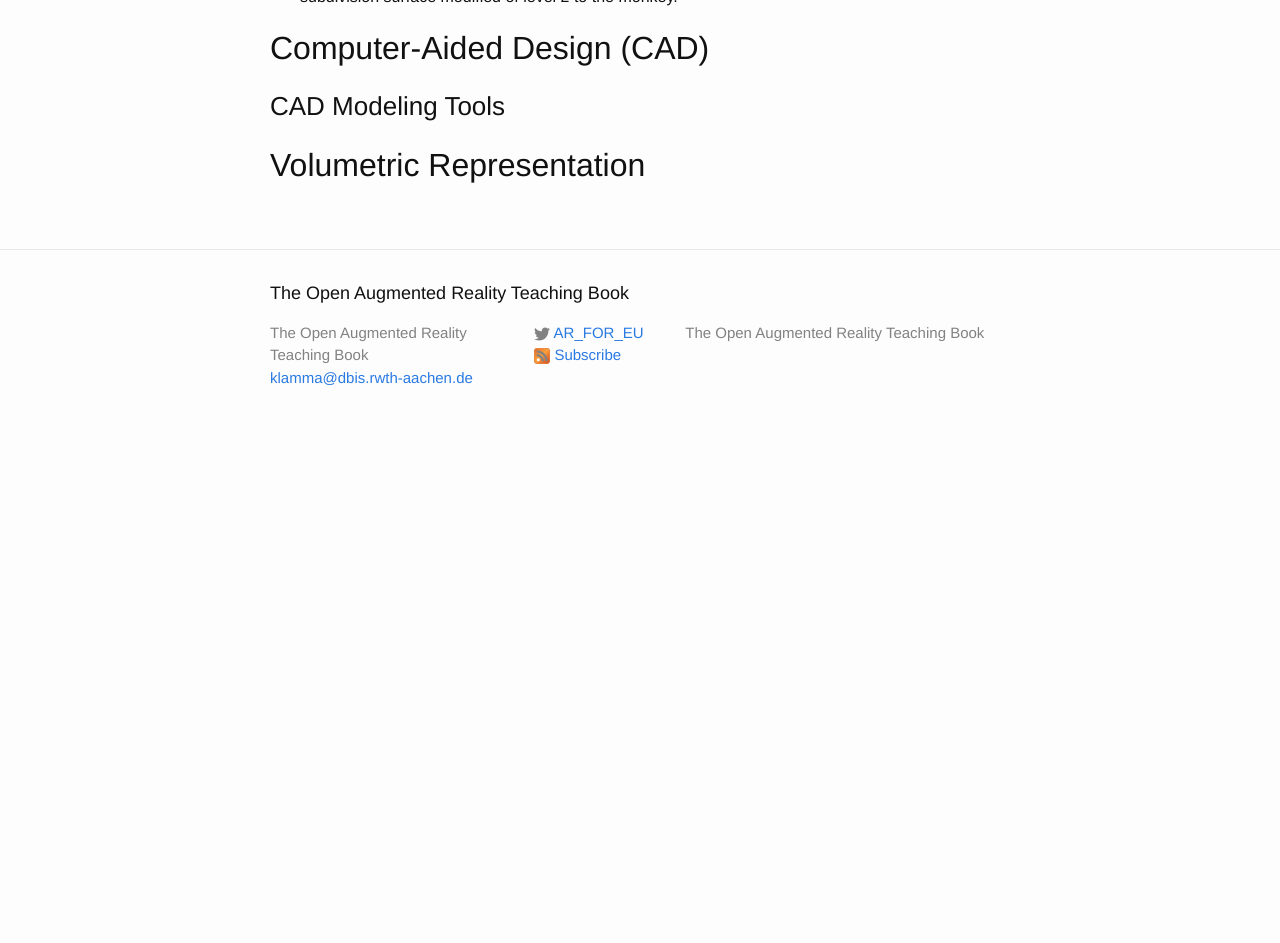
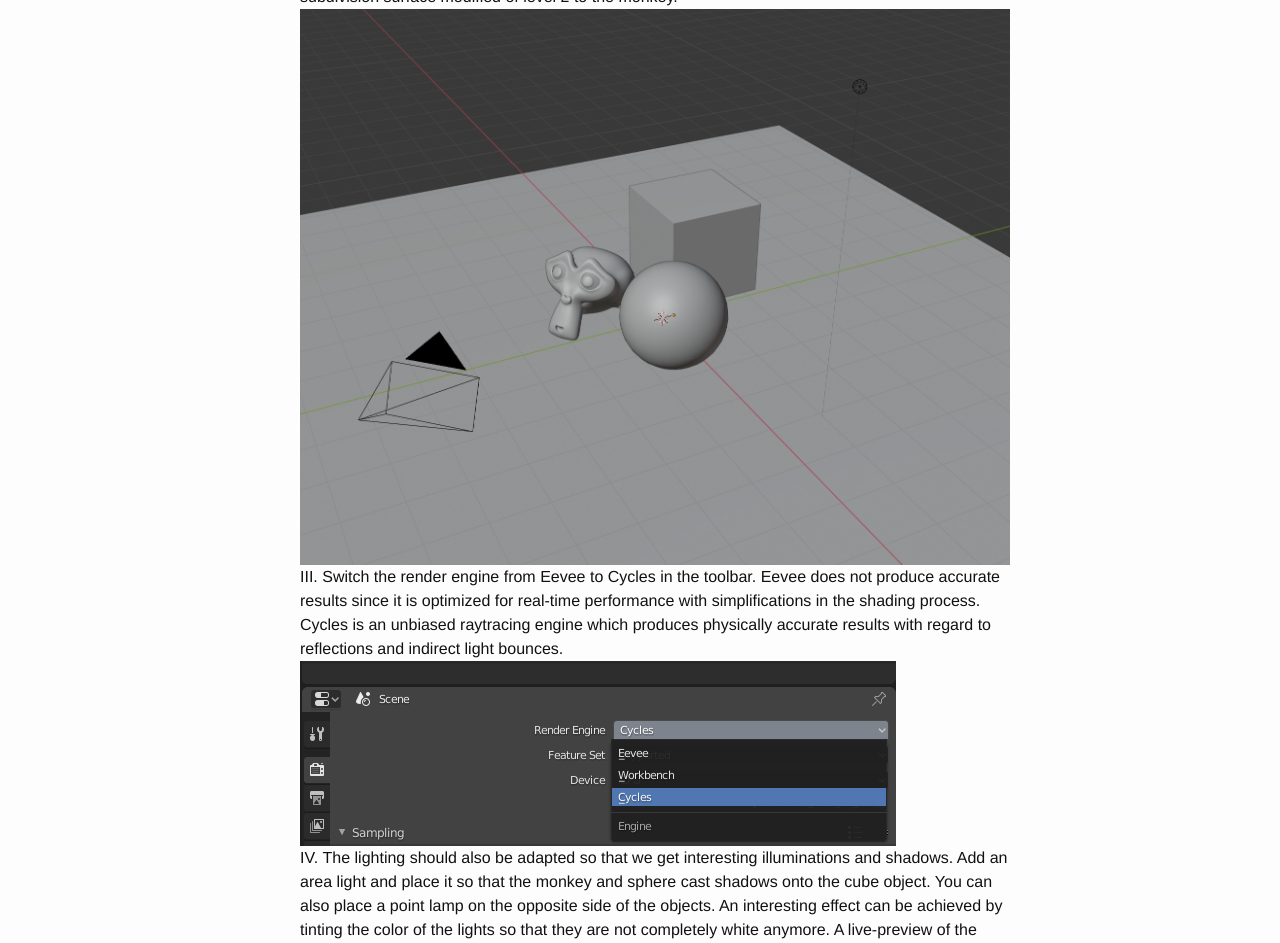
Before and after one commit to klamma/ar-for-eu-book, a Jekyll site: the page built from _pages/chapters/modeling.md, in a window 1280 px wide and 1400 px high, scrolled down 19307 px. Shown: the top 943 px of the window. Built offline with Jekyll 4.4.1, drawn with Linux system fonts in a browser that asks for light colours; nearby versions of some CDN libraries; before the commit the page ends 19756 px from its top, so only the background shows below that; some of the changed text lies outside the part shown.

Commit message:
continued on texture baking tutorial (modeling)

```diff
--- a/_pages/chapters/modeling.md
+++ b/_pages/chapters/modeling.md
@@ -456,6 +456,21 @@ They can be recovered by baking the normals of the high-resolution mesh onto the
 2. Select the sphere and monkey objects by left clicking on them (you can also select multiple objects by holding down `Shift` while left clicking).
    After that perform a right-click and select *Shade Smooth* which gets rid of their facetted look.
    With the monkey selected, press `Ctrl + 2` to add a subdivision surface modified of level 2 to the monkey.
+   ![Scene Setup]({{pathToRoot}}/assets/figures/modeling/TextureBakingExercise/1SceneSetup.png)
+3. Switch the render engine from Eevee to Cycles in the toolbar.
+   Eevee does not produce accurate results since it is optimized for real-time performance with simplifications in the shading process.
+   Cycles is an unbiased raytracing engine which produces physically accurate results with regard to reflections and indirect light bounces.
+   ![Switch Engine]({{pathToRoot}}/assets/figures/modeling/TextureBakingExercise/SwitchEngine.png)
+4. The lighting should also be adapted so that we get interesting illuminations and shadows.
+   Add an area light and place it so that the monkey and sphere cast shadows onto the cube object.
+   You can also place a point lamp on the opposite side of the objects.
+   An interesting effect can be achieved by tinting the color of the lights so that they are not completely white anymore.
+   A live-preview of the lighting situation can be seen by pressing `Z` and selecting *Rendered*.
+   In this preview mode, all viewport operations such as moving the view, moving objects or changing the light color and intensity are still possible.
+5. Add materials to the objects and give them some distinct colors.
+   ![Render Preview]({{pathToRoot}}/assets/figures/modeling/TextureBakingExercise/2RenderedPreview.png)
+6. This concludes the scene setup.
+   We can now proceed to the baking preparations.
 
 ## Computer-Aided Design (CAD)
 
```
Also changed, not shown: assets/figures/modeling/TextureBakingExercise/1SceneSetup.png (added), assets/figures/modeling/TextureBakingExercise/SwitchEngine.png (added), 1 other file.
